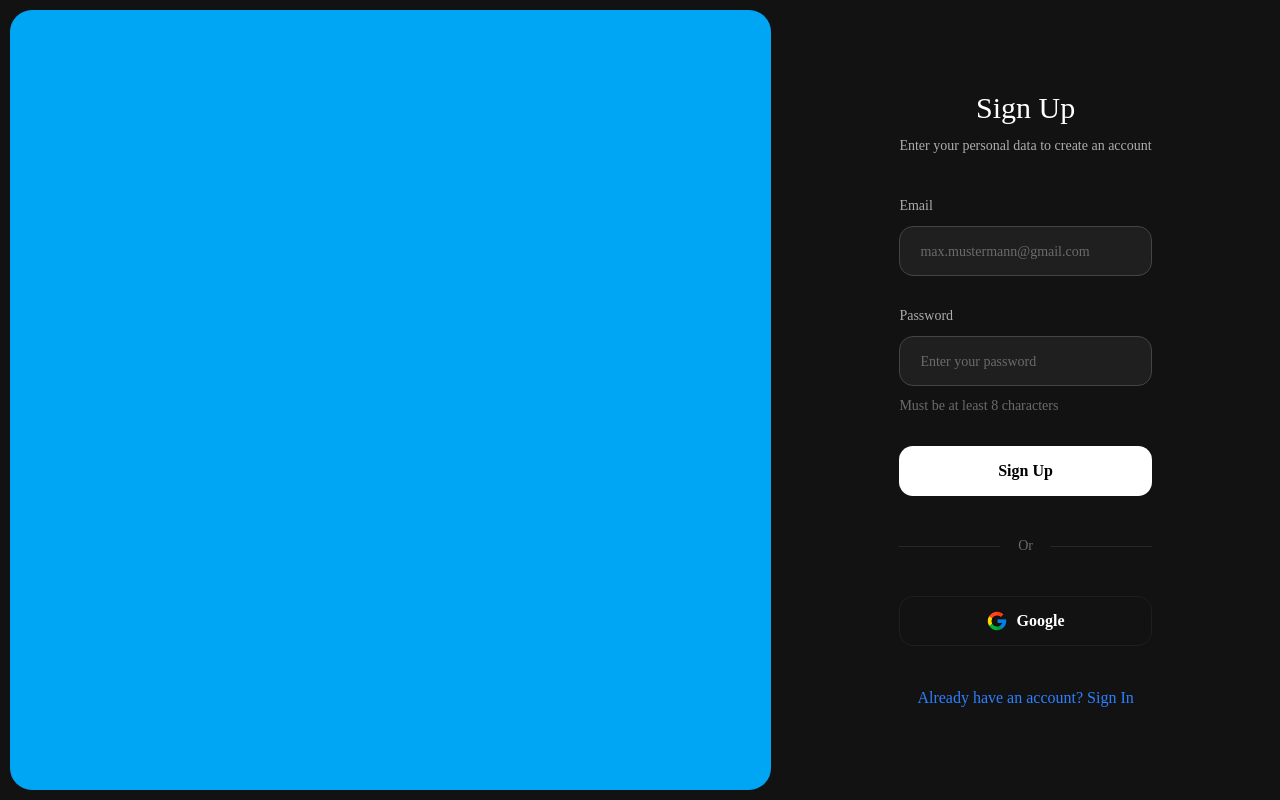
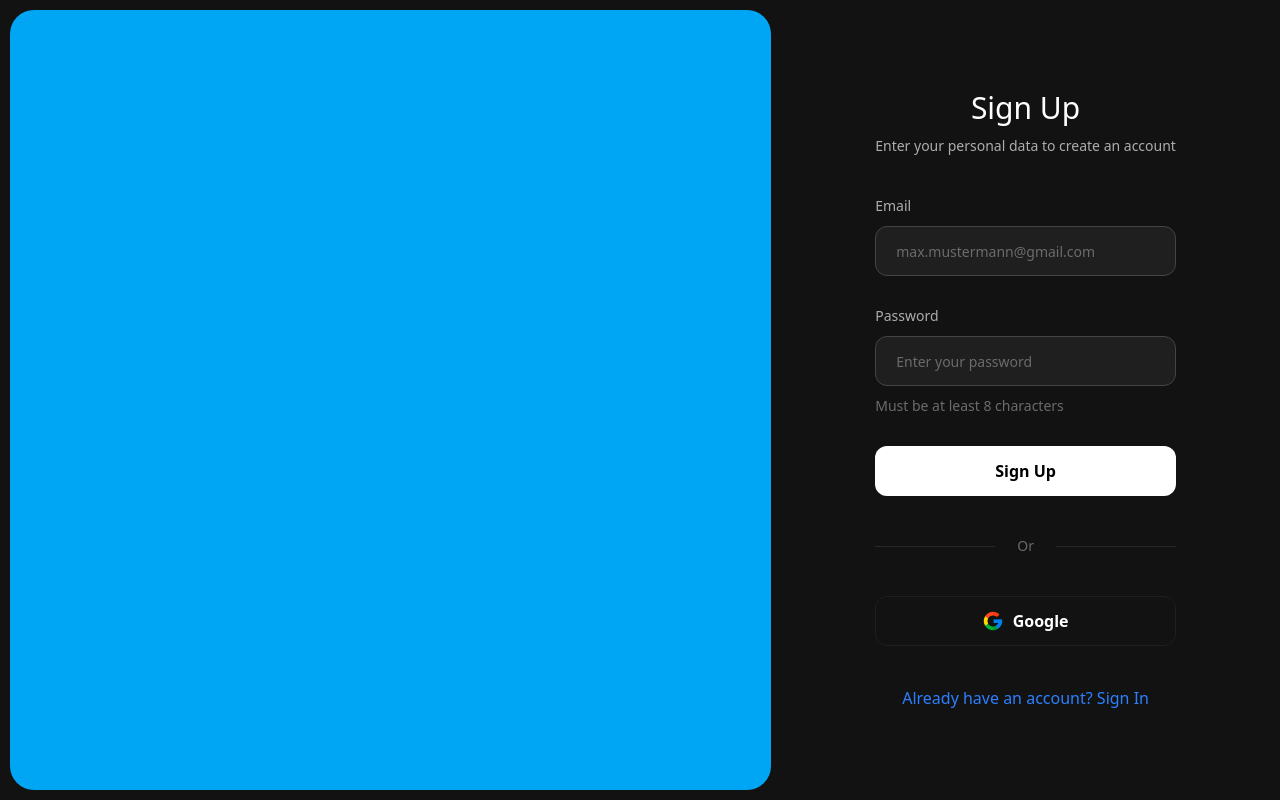
Before and after one commit to ArthurKunz/login, a Next.js app: page /pages/auth in a window 1280 px wide. Built offline with nearby package versions, Linux system fonts and the light colour scheme; no server answers.

Commit message:
removed shadcn (form plugin) | code

```diff
--- a/app/globals.css
+++ b/app/globals.css
@@ -1,129 +1 @@
 @import "tailwindcss";
-@import "tw-animate-css";
-@import "shadcn/tailwind.css";
-
-@custom-variant dark (&:is(.dark *));
-
-@theme inline {
-    --font-heading: var(--font-sans);
-    --font-sans: var(--font-sans);
-    --color-sidebar-ring: var(--sidebar-ring);
-    --color-sidebar-border: var(--sidebar-border);
-    --color-sidebar-accent-foreground: var(--sidebar-accent-foreground);
-    --color-sidebar-accent: var(--sidebar-accent);
-    --color-sidebar-primary-foreground: var(--sidebar-primary-foreground);
-    --color-sidebar-primary: var(--sidebar-primary);
-    --color-sidebar-foreground: var(--sidebar-foreground);
-    --color-sidebar: var(--sidebar);
-    --color-chart-5: var(--chart-5);
-    --color-chart-4: var(--chart-4);
-    --color-chart-3: var(--chart-3);
-    --color-chart-2: var(--chart-2);
-    --color-chart-1: var(--chart-1);
-    --color-ring: var(--ring);
-    --color-input: var(--input);
-    --color-border: var(--border);
-    --color-destructive: var(--destructive);
-    --color-accent-foreground: var(--accent-foreground);
-    --color-accent: var(--accent);
-    --color-muted-foreground: var(--muted-foreground);
-    --color-muted: var(--muted);
-    --color-secondary-foreground: var(--secondary-foreground);
-    --color-secondary: var(--secondary);
-    --color-primary-foreground: var(--primary-foreground);
-    --color-primary: var(--primary);
-    --color-popover-foreground: var(--popover-foreground);
-    --color-popover: var(--popover);
-    --color-card-foreground: var(--card-foreground);
-    --color-card: var(--card);
-    --color-foreground: var(--foreground);
-    --color-background: var(--background);
-    --radius-sm: calc(var(--radius) * 0.6);
-    --radius-md: calc(var(--radius) * 0.8);
-    --radius-lg: var(--radius);
-    --radius-xl: calc(var(--radius) * 1.4);
-    --radius-2xl: calc(var(--radius) * 1.8);
-    --radius-3xl: calc(var(--radius) * 2.2);
-    --radius-4xl: calc(var(--radius) * 2.6);
-}
-
-:root {
-    --background: oklch(1 0 0);
-    --foreground: oklch(0.145 0 0);
-    --card: oklch(1 0 0);
-    --card-foreground: oklch(0.145 0 0);
-    --popover: oklch(1 0 0);
-    --popover-foreground: oklch(0.145 0 0);
-    --primary: oklch(0.205 0 0);
-    --primary-foreground: oklch(0.985 0 0);
-    --secondary: oklch(0.97 0 0);
-    --secondary-foreground: oklch(0.205 0 0);
-    --muted: oklch(0.97 0 0);
-    --muted-foreground: oklch(0.556 0 0);
-    --accent: oklch(0.97 0 0);
-    --accent-foreground: oklch(0.205 0 0);
-    --destructive: oklch(0.577 0.245 27.325);
-    --border: oklch(0.922 0 0);
-    --input: oklch(0.922 0 0);
-    --ring: oklch(0.708 0 0);
-    --chart-1: oklch(0.87 0 0);
-    --chart-2: oklch(0.556 0 0);
-    --chart-3: oklch(0.439 0 0);
-    --chart-4: oklch(0.371 0 0);
-    --chart-5: oklch(0.269 0 0);
-    --radius: 0.625rem;
-    --sidebar: oklch(0.985 0 0);
-    --sidebar-foreground: oklch(0.145 0 0);
-    --sidebar-primary: oklch(0.205 0 0);
-    --sidebar-primary-foreground: oklch(0.985 0 0);
-    --sidebar-accent: oklch(0.97 0 0);
-    --sidebar-accent-foreground: oklch(0.205 0 0);
-    --sidebar-border: oklch(0.922 0 0);
-    --sidebar-ring: oklch(0.708 0 0);
-}
-
-.dark {
-    --background: oklch(0.145 0 0);
-    --foreground: oklch(0.985 0 0);
-    --card: oklch(0.205 0 0);
-    --card-foreground: oklch(0.985 0 0);
-    --popover: oklch(0.205 0 0);
-    --popover-foreground: oklch(0.985 0 0);
-    --primary: oklch(0.922 0 0);
-    --primary-foreground: oklch(0.205 0 0);
-    --secondary: oklch(0.269 0 0);
-    --secondary-foreground: oklch(0.985 0 0);
-    --muted: oklch(0.269 0 0);
-    --muted-foreground: oklch(0.708 0 0);
-    --accent: oklch(0.269 0 0);
-    --accent-foreground: oklch(0.985 0 0);
-    --destructive: oklch(0.704 0.191 22.216);
-    --border: oklch(1 0 0 / 10%);
-    --input: oklch(1 0 0 / 15%);
-    --ring: oklch(0.556 0 0);
-    --chart-1: oklch(0.87 0 0);
-    --chart-2: oklch(0.556 0 0);
-    --chart-3: oklch(0.439 0 0);
-    --chart-4: oklch(0.371 0 0);
-    --chart-5: oklch(0.269 0 0);
-    --sidebar: oklch(0.205 0 0);
-    --sidebar-foreground: oklch(0.985 0 0);
-    --sidebar-primary: oklch(0.488 0.243 264.376);
-    --sidebar-primary-foreground: oklch(0.985 0 0);
-    --sidebar-accent: oklch(0.269 0 0);
-    --sidebar-accent-foreground: oklch(0.985 0 0);
-    --sidebar-border: oklch(1 0 0 / 10%);
-    --sidebar-ring: oklch(0.556 0 0);
-}
-
-@layer base {
-  * {
-    @apply border-border outline-ring/50;
-    }
-  body {
-    @apply bg-background text-foreground;
-    }
-  html {
-    @apply font-sans;
-    }
-}
--- a/package.json
+++ b/package.json
@@ -13,7 +13,6 @@
     "@supabase/supabase-js": "^2.100.0",
     "class-variance-authority": "^0.7.1",
     "clsx": "^2.1.1",
-    "lucide-react": "^0.577.0",
     "next": "16.1.6",
     "radix-ui": "^1.4.3",
     "react": "19.2.3",
```
Also changed, not shown: 1 other file (tests, documents, lock files or other folders).
